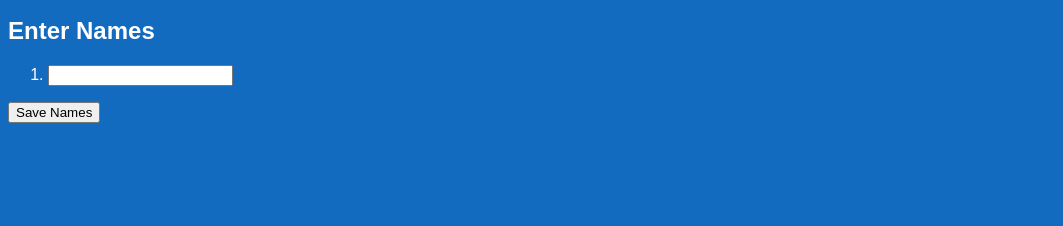
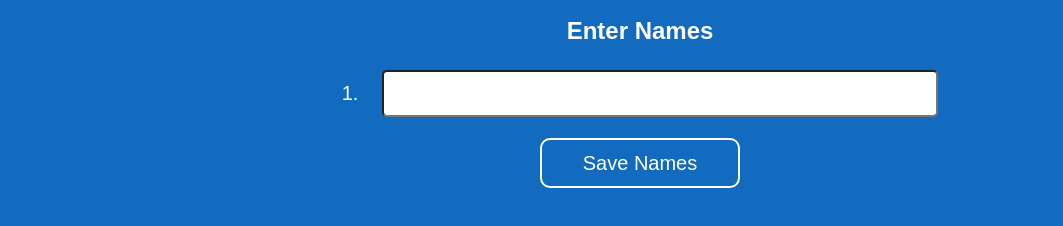
Before and after one commit to FarazPatankar/Pair-Maker, a plain HTML site: page index.html in a window 1280 px wide. Shown: the part 158-384 px from the top of the page, without its empty margins (0-1063 px from the left). Drawn offline with Linux system fonts and the light colour scheme; some packages are replaced by stand-ins of ours; a script that the page names is missing.

Commit message:
Style input page with a fancy btn

```diff
--- a/css/style.css
+++ b/css/style.css
@@ -73,3 +73,84 @@ h1 {
 .js-input {
 	display: none;
 }
+
+.input-box {
+	width: 50%;
+	margin: 0 auto;
+}
+
+.input-heading {
+	text-align: center;
+}
+
+.input-form {
+	text-align: center;
+}
+
+.input-item {
+	font-size: 20px;
+}
+
+.input-field {
+	width: 90%;
+    border-radius: 5px;
+    font-size: 20px;
+    padding: 10px;
+    margin: 5px;
+    color: #444;
+}
+
+.fancy-btn {
+	position: relative;
+	width: 200px;
+	height: 50px;
+	padding: 0;
+	overflow: hidden;
+	border: 2px solid #fff;
+	border-radius: 10px;
+	background-color: transparent;
+	color: #fff;
+	cursor: pointer;
+	font-size: 20px;
+}
+
+.fancy-btn:before {
+	content: "";
+	position: absolute;
+	top: 100%;
+	display: block;
+	width: 100%;
+	height: 100%;
+	z-index: -1;
+	background-color: #fff;
+	transition: top 0.2s ease;
+}
+
+.fancy-btn:after {
+	content: "Save Names";
+	position: absolute;
+	top: 50%;
+	left: 50%;
+	transform: translate(-50%, -50%);
+	width: 100%;
+	box-sizing: border-box;
+	padding-left: 15px;
+	padding-right: 15px;
+	color: #fff;
+	overflow: hidden;
+	text-overflow: ellipsis;
+	white-space: nowrap;
+	transition: color 0.4s ease;
+}
+
+.fancy-btn:hover:before {
+	top: 0;
+}
+
+.fancy-btn:hover:after {
+	color: #126bbf;
+}
+
+.fancy-btn:focus {
+	outline: none;
+}
--- a/index.html
+++ b/index.html
@@ -23,15 +23,15 @@
 		</div>
 	</section>
 
-	<section class="js-input js-section">
-		<h2>Enter Names</h2>
-		<form class="js-input-form">
+	<section class="input-box js-input js-section">
+		<h2 class="input-heading">Enter Names</h2>
+		<form class="input-form js-input-form">
 			<ol class="js-input-list">
-				<li>
-					<input type="text">
+				<li class="input-item">
+					<input type="text" class="input-field">
 				</li>
 			</ol>
-			<button type="submit" name="submit-btn">Save Names</button>
+			<button class="fancy-btn" type="submit" name="submit-btn"></button>
 		</form>
 	</section>
 
--- a/js/pair.js
+++ b/js/pair.js
@@ -41,8 +41,8 @@ function addInputField(event) {
 		return
 	}
 	var html = `
-		<li>
-			<input type="text">
+		<li class="input-item">
+			<input type="text" class="input-field">
 		</li>
 	`;
 
@@ -92,7 +92,7 @@ function makePairs(students) {
 		$(".js-student-images").append(html);
 	}
 	if (students.length > 0) {
-		$(".js-student-images").children(":first").append(`<img class="third-student-img animated fadeInUp" data-id="${students[0]}" src="http://dummyimage.com/250x250/126bbf/fff&text=${students[0]}">`)
+		$(".js-student-images").children(":first").append(`<img class="third-student-img animated fadeInUp" data-id="${students[0]}" src="http://dummyimage.com/250x250/126bbf/ffffff&text=${students[0]}">`)
 		var trio = pairs[0];
 		pairs[0] = trio + " and " + students[0];
 	}
```
